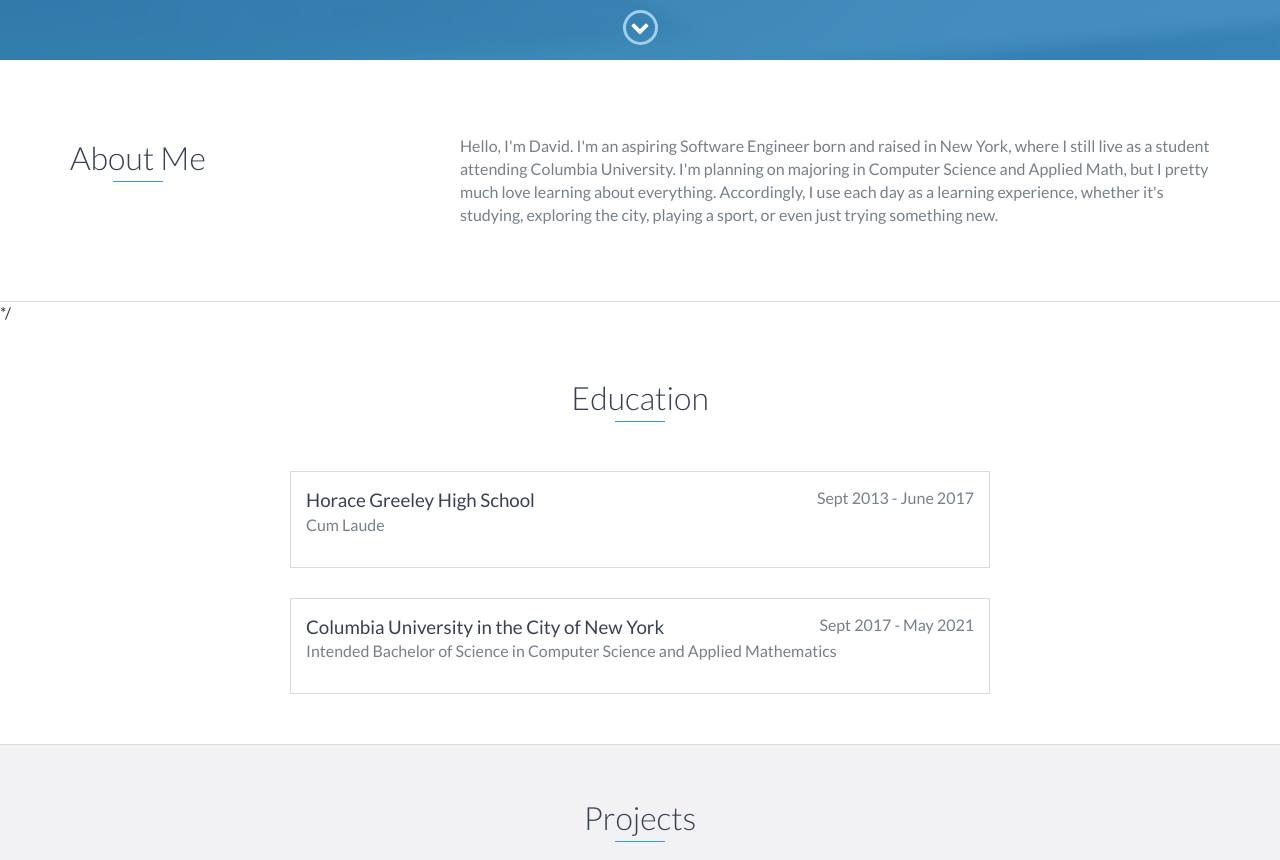
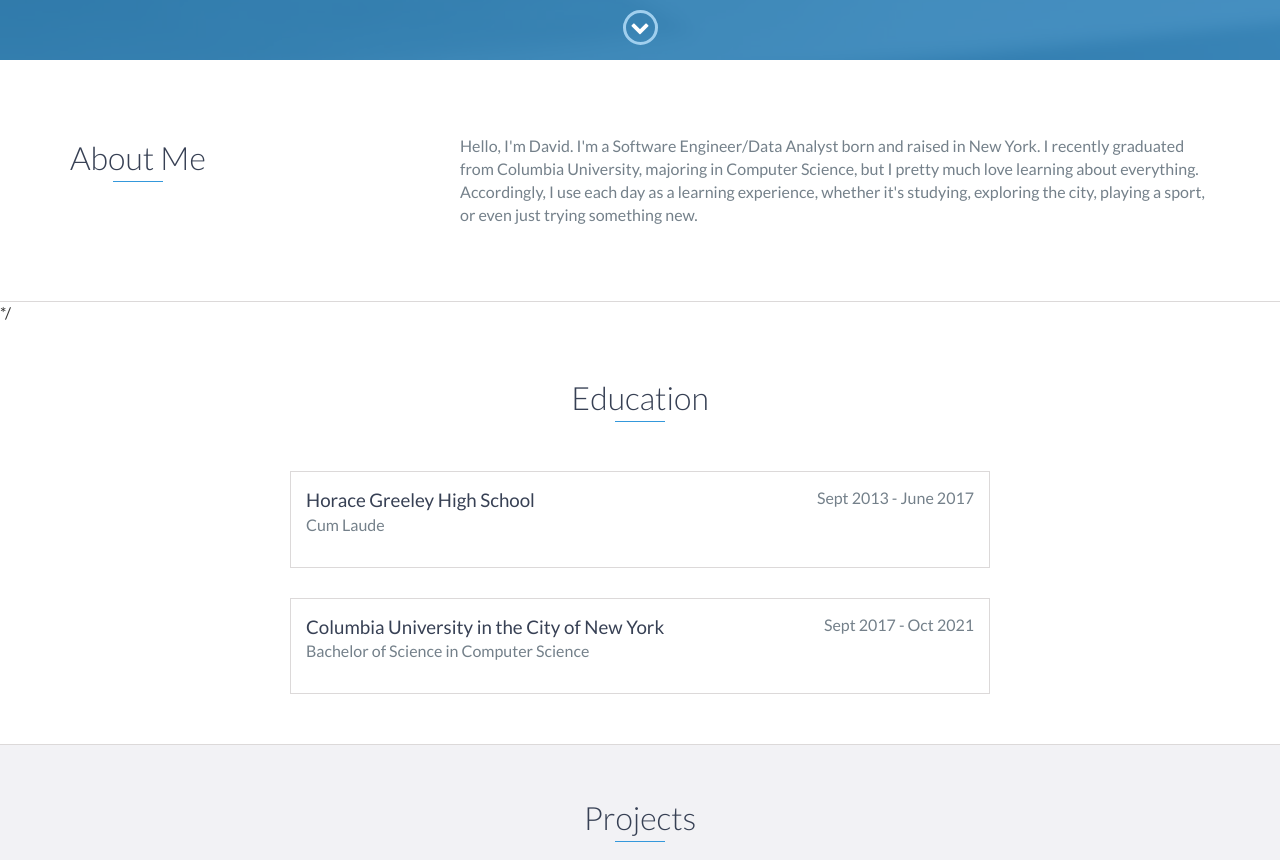
Before and after one commit to davidji1/davidji1.github.io, a website: page index.html in a window 1280 px wide. Shown: the part 740-1600 px from the top of the page. Drawn offline with nearby package versions, Linux system fonts and the light colour scheme.

Commit message:
Update index.html

```diff
--- a/index.html
+++ b/index.html
@@ -72,8 +72,8 @@
                 </div>
                 <div class="col-md-8">
                     <p>
-                        Hello, I'm David. I'm an aspiring Software Engineer born and raised in New York, where I still live as a student attending Columbia University. I'm planning on majoring in Computer Science
-                        and Applied Math, but I pretty much love learning about everything. Accordingly, I use each day as a learning experience, whether it's studying, exploring the city, playing a sport, or even just
+                        Hello, I'm David. I'm a Software Engineer/Data Analyst born and raised in New York. I recently graduated from Columbia University,
+                        majoring in Computer Science, but I pretty much love learning about everything. Accordingly, I use each day as a learning experience, whether it's studying, exploring the city, playing a sport, or even just
                         trying something new.
                     </p>
                 </div>
@@ -127,8 +127,8 @@
 
         <div class="education-block">
             <h3>Columbia University in the City of New York</h3>
-            <span class="education-date">Sept 2017 - May 2021</span>
-            <h4>Intended Bachelor of Science in Computer Science and Applied Mathematics</h4>
+            <span class="education-date">Sept 2017 - Oct 2021</span>
+            <h4>Bachelor of Science in Computer Science</h4>
             <ul>
             </ul>
         </div>
```
